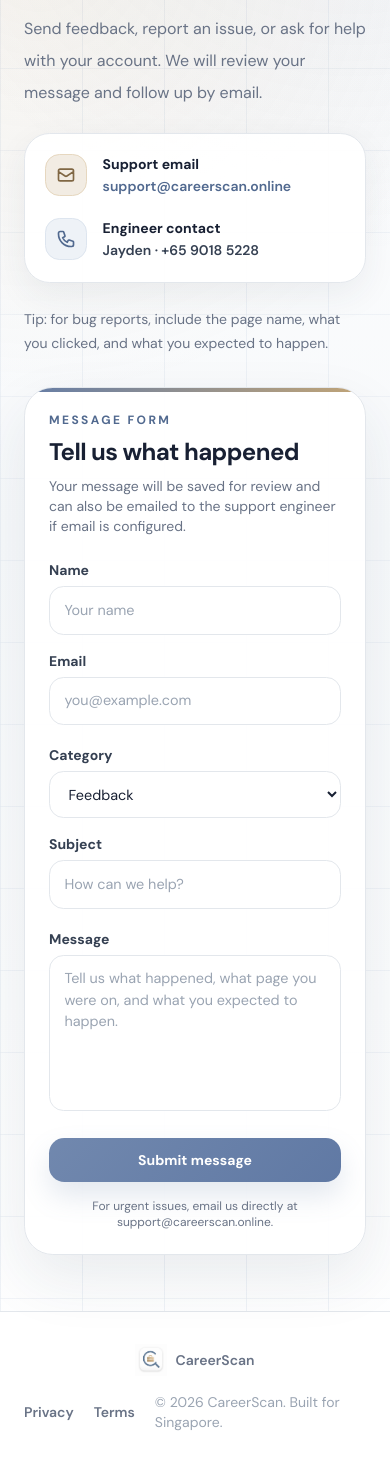
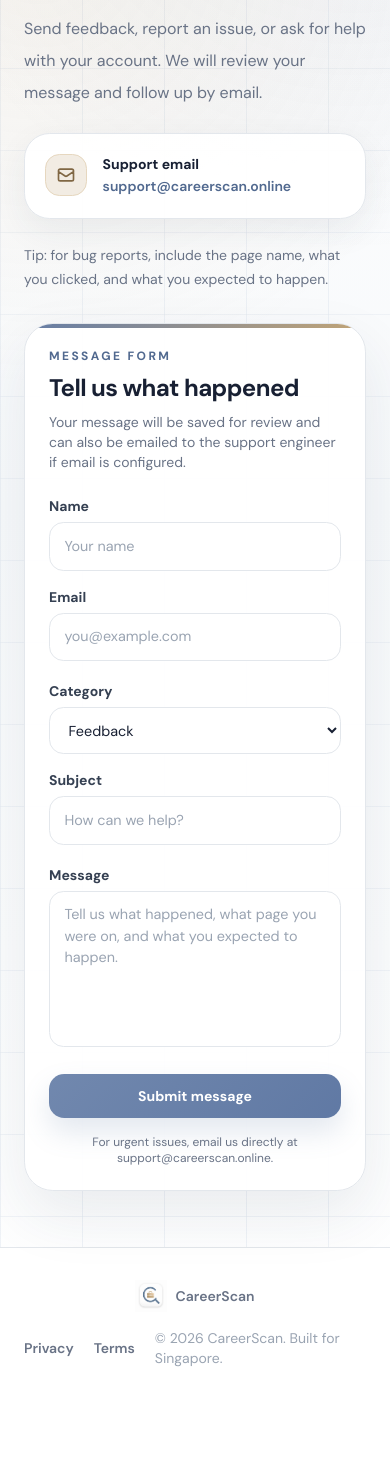
Before and after one commit to salvestr0/JobScanner, a Flask app: page /contact in a window 390 px wide. Shown: the part 260-1724 px from the top of the page. After the commit the page ends 1627 px from the top, so only its background shows below. Run offline with Flask 3, Linux system fonts and the light colour scheme; parts of the project's set-up code (start-up, migrations or seed data) failed here and were passed over; some libraries are stand-ins or nearby versions.

Commit message:
Remove personal phone number from contact page
Drop the "Engineer contact" block (personal mobile was publicly exposed)
and its now-unused i18n entry. Support email remains the contact channel.

Co-Authored-By: Claude Opus 4.8 (1M context) <noreply@anthropic.com>

```diff
--- a/templates/_i18n.html
+++ b/templates/_i18n.html
@@ -674,7 +674,6 @@
     [`← Back to home`, `← 返回首页`, `← Kembali ke laman utama`],
     [`Send feedback, report an issue, or ask for help with your account. We will review your message and follow up by email.`, `提交反馈、报告问题，或询问账号相关帮助。我们会查看你的留言，并通过电邮跟进。`, `Hantar maklum balas, laporkan isu, atau minta bantuan berkaitan akaun anda. Kami akan menyemak mesej anda dan membuat susulan melalui emel.`],
     [`Support email`, `支持电邮`, `Emel sokongan`],
-    [`Engineer contact`, `工程师联系方式`, `Hubungi jurutera`],
     [`Tip: for bug reports, include the page name, what you clicked, and what you expected to happen.`, `提示：如果报告 bug，请写明页面名称、你点击了什么，以及你预期会发生什么。`, `Petua: untuk laporan pepijat, sertakan nama halaman, perkara yang anda klik, dan perkara yang anda jangka akan berlaku.`],
     [`Message form`, `留言表单`, `Borang mesej`],
     [`Tell us what happened`, `告诉我们发生了什么`, `Beritahu kami apa yang berlaku`],
--- a/templates/contact.html
+++ b/templates/contact.html
@@ -237,16 +237,6 @@
               <a href="mailto:support@careerscan.online" class="text-sm text-[#51698f] hover:text-[#354052] font-semibold">support@careerscan.online</a>
             </div>
           </div>
-
-          <div class="flex items-start gap-4">
-            <div class="contact-icon">
-              <svg class="w-5 h-5" fill="none" stroke="currentColor" viewBox="0 0 24 24" aria-hidden="true"><path stroke-linecap="round" stroke-linejoin="round" stroke-width="2" d="M3 5a2 2 0 012-2h3.28a1 1 0 01.95.68l1.5 4.49a1 1 0 01-.5 1.21l-2.26 1.13a11.04 11.04 0 005.52 5.52l1.13-2.26a1 1 0 011.21-.5l4.49 1.5a1 1 0 01.68.95V19a2 2 0 01-2 2h-1C9.72 21 3 14.28 3 6V5z"/></svg>
-            </div>
-            <div>
-              <p class="text-sm font-bold text-[#182033]">Engineer contact</p>
-              <a href="tel:+6590185228" class="text-sm text-[#354052] hover:text-[#182033] font-semibold">Jayden · +65 9018 5228</a>
-            </div>
-          </div>
         </div>
 
         <p class="text-sm text-[#697386] leading-6">Tip: for bug reports, include the page name, what you clicked, and what you expected to happen.</p>
```
